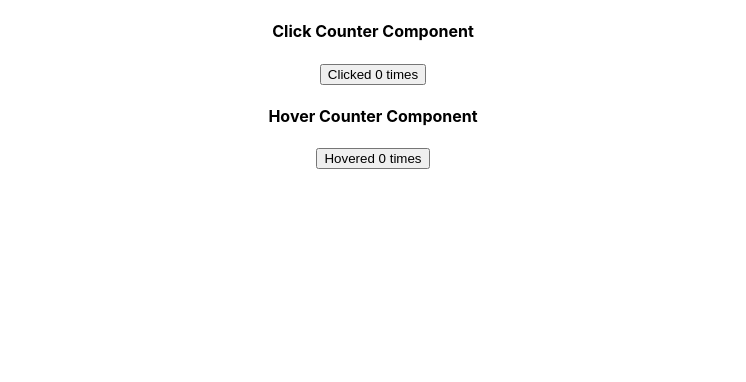
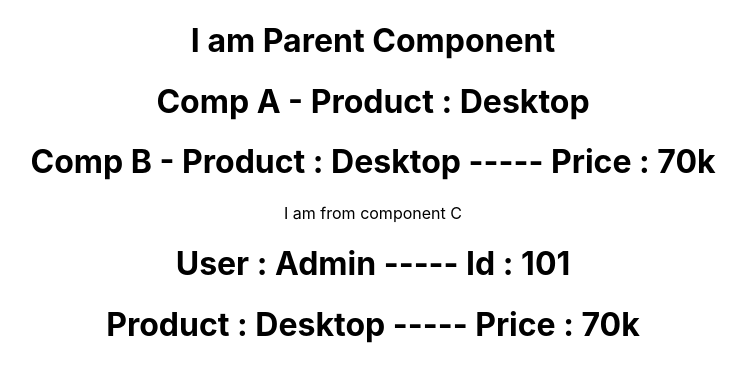
Before and after one commit to Nazmul1582/practice-react, a React (Create React App) app: page / in a window 1280 px wide. Shown: the top 382 px of the page, without its empty margins (267-1013 px from the left). Built offline with nearby package versions, Linux system fonts and the light colour scheme; the HTML template or start-up script is replaced by a standard one.

Commit message:
Context API class 14

```diff
--- a/src/App.js
+++ b/src/App.js
@@ -21,10 +21,11 @@ import './App.css';
 // import ParentComp from './component/class11/ErrorBoundary/ParentComp';
 // import Onclick from './component/class12/HOC/Onclick';
 // import MouseOver from './component/class12/HOC/MouseOver';
-// import ProductComp from './component/class13/ProductComp';
-import ClickCounter from './component/class13/RenderProps/ClickCounter';
-import Counting from './component/class13/RenderProps/Counting';
-import HoverCounter from './component/class13/RenderProps/HoverCounter';
+// // import ProductComp from './component/class13/ProductComp';
+// import ClickCounter from './component/class13/RenderProps/ClickCounter';
+// import Counting from './component/class13/RenderProps/Counting';
+// import HoverCounter from './component/class13/RenderProps/HoverCounter';
+import ParentComp from './component/class14/ParentComp';
 // import StudentComp from "./component/StudentComp";
 // import MyClassComp from './component/MyClassComp';
 // import Table from './component/task/Table'
@@ -73,9 +74,10 @@ function App() {
       <MouseOver color='Green' /> */}
 
       {/* <ProductComp name={(isAvailable) => isAvailable ? ("Laptop") : 'Not available'} /> */}
-      <Counting render={(count, handler) => <ClickCounter count={count} handler={handler} />} />
-      <Counting render={(stateValue, method) => <HoverCounter count={stateValue} handler={method} />} />
+      {/* <Counting render={(count, handler) => <ClickCounter count={count} handler={handler} />} />
+      <Counting render={(stateValue, method) => <HoverCounter count={stateValue} handler={method} />} /> */}
 
+      <ParentComp />
 
     </div>
   );
--- /dev/null
+++ b/src/Context/ProductContext.js
@@ -0,0 +1,12 @@
+// 1. create a Context
+// 2. Provide a context value
+// 3. Consum the context value
+
+import React from 'react';
+const ProductContext = React.createContext();
+
+const ProductProvider = ProductContext.Provider;
+const ProductConsumer = ProductContext.Consumer;
+
+export { ProductProvider, ProductConsumer }
+export default ProductContext;
--- /dev/null
+++ b/src/Context/UserContext.js
@@ -0,0 +1,12 @@
+// 1. create a Context
+// 2. Provide a context value
+// 3. Consume the context value
+
+import React from 'react';
+const UserContext = React.createContext();
+
+const UserProvider = UserContext.Provider;
+const UserConsumer = UserContext.Consumer;
+
+export { UserProvider, UserConsumer }
+export default UserContext;
--- /dev/null
+++ b/src/component/class14/CompA.js
@@ -0,0 +1,17 @@
+import React, { Component } from 'react';
+import ProductContext from '../../Context/ProductContext';
+import CompB from './CompB';
+
+export default class CompA extends Component {
+
+  static contextType = ProductContext;
+
+  render() {
+    return (
+      <div>
+        <h1>Comp A - Product : {this.context.product}</h1>
+        <CompB />
+      </div>
+    )
+  }
+}
--- /dev/null
+++ b/src/component/class14/CompB.js
@@ -0,0 +1,16 @@
+import React, { Component } from 'react';
+import ProductContext from '../../Context/ProductContext';
+import CompC from './CompC';
+
+export default class CompB extends Component {
+  render() {
+    const { product, price } = this.context
+    return (
+      <div>
+        <h1>Comp B - Product : {product} ----- Price : {price}</h1>
+        <CompC />
+      </div>
+    )
+  }
+}
+CompB.contextType = ProductContext;
--- /dev/null
+++ b/src/component/class14/CompC.js
@@ -0,0 +1,35 @@
+import React, { Component } from 'react';
+import { ProductConsumer } from '../../Context/ProductContext';
+import { UserConsumer } from '../../Context/UserContext';
+
+export default class CompC extends Component {
+  render() {
+    return (
+      <div>
+        <p>I am from component C</p>
+        <ProductConsumer>
+          {
+            (productInfo) => {
+              return(
+                <div>
+                  <UserConsumer>
+                    {
+                      (userInfo) => {
+                        return(
+                          <div>
+                            <h1>User : {userInfo.user} ----- Id : {userInfo.id}</h1>
+                            <h1>Product : {productInfo.product} ----- Price : {productInfo.price}</h1>
+                          </div>
+                        )
+                      }
+                    }
+                  </UserConsumer>
+                </div>
+              )
+            }
+          }
+        </ProductConsumer>
+      </div>
+    )
+  }
+}
--- /dev/null
+++ b/src/component/class14/ParentComp.js
@@ -0,0 +1,31 @@
+import React, { Component } from 'react';
+import { ProductProvider } from '../../Context/ProductContext';
+import { UserProvider } from '../../Context/UserContext';
+import CompA from './CompA';
+
+export default class ParentComp extends Component {
+  constructor(props) {
+    super(props)
+
+    this.state = {
+       user : 'Admin',
+       id : 101,
+       product: "Desktop",
+       price: '70k'
+    }
+  }
+
+  render() {
+    const { user, id } = this.state
+    return (
+      <div>
+        <h1>I am Parent Component</h1>
+        <ProductProvider value={this.state}>
+          <UserProvider value={{user: user, id: id}}>
+            <CompA />
+          </UserProvider>
+        </ProductProvider>
+      </div>
+    )
+  }
+}
```
